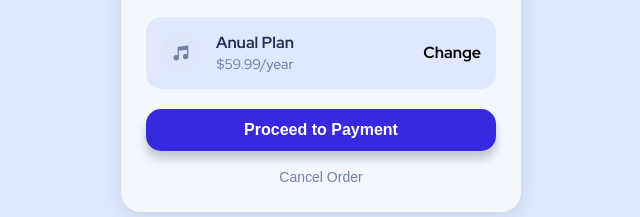
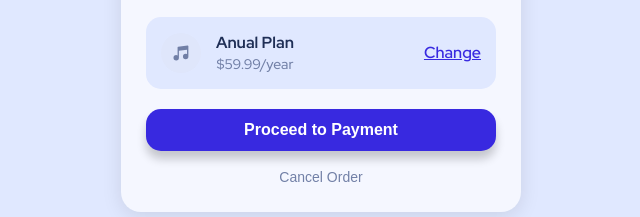
Before and after one commit to TinnyBiswas/Order_Summery, a plain HTML site: page order-summary-component-main/index.html in a window 1280 px wide. Shown: the part 468-685 px from the top of the page, 319-959 px from the left. Drawn offline with Linux system fonts and the light colour scheme.

Commit message:
fixed the button design

```diff
--- a/order-summary-component-main/style.css
+++ b/order-summary-component-main/style.css
@@ -101,12 +101,14 @@ body{
 
 .Change{
     font-family: var(--font);
-    font-weight: bold;
     outline: none;
     border: 0;
     font-size: 16px;
+    font-weight: 600;
     cursor: pointer;
+    text-decoration: underline;
     background:var(--pale-blue);
+    color: var(--bright-blue);
 
 }
 .Change:hover{
```
